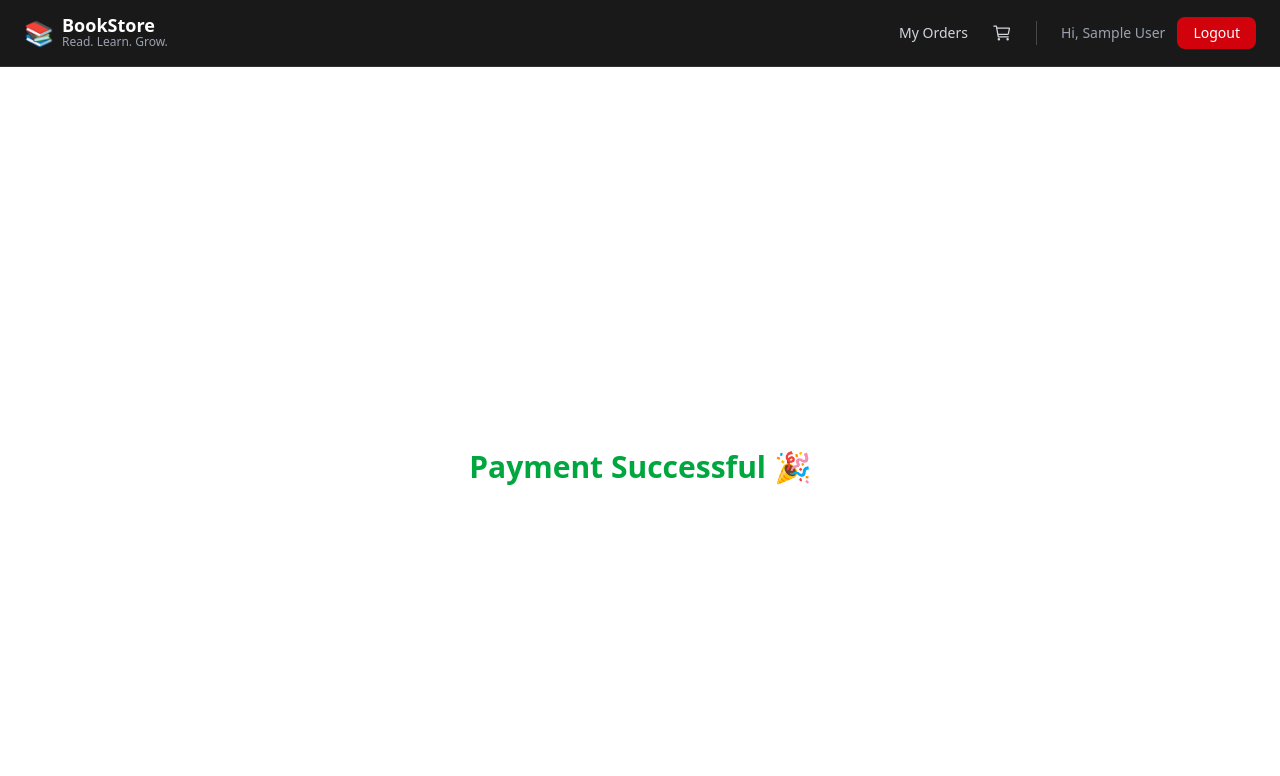
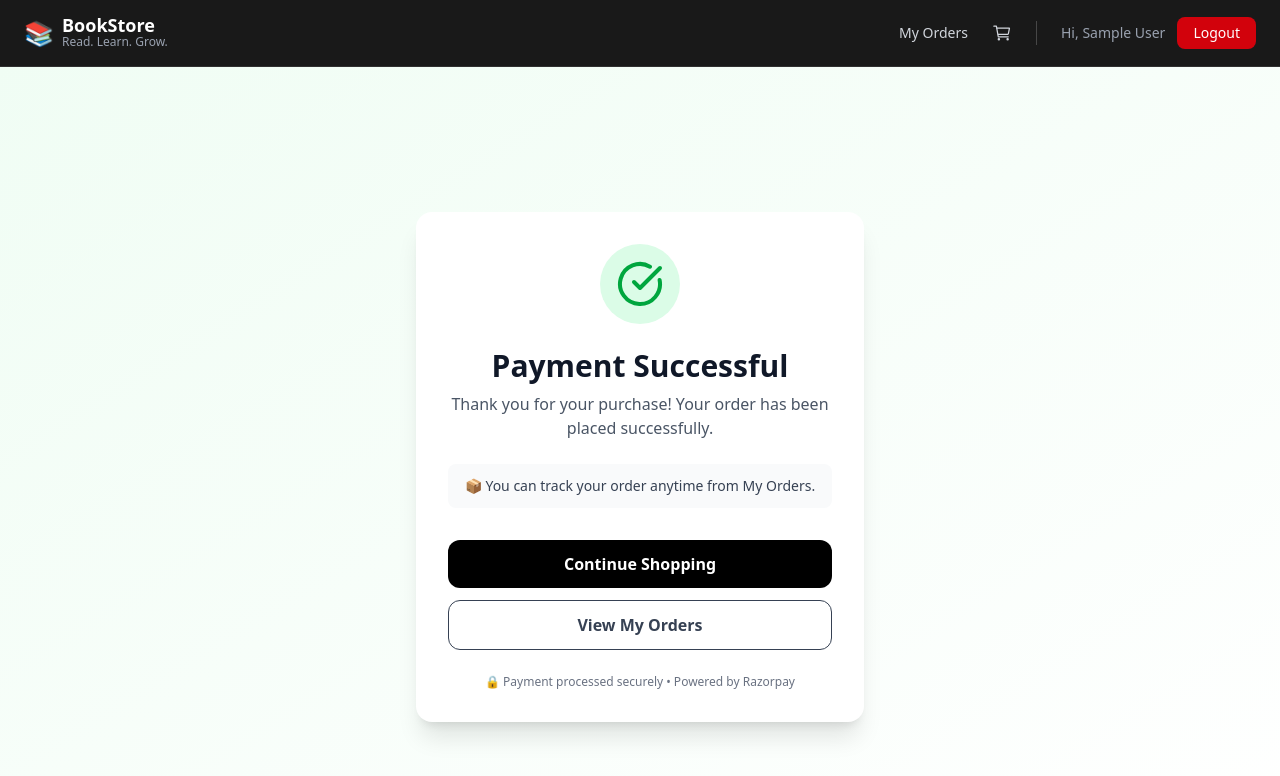
Before and after one commit to santosH7321/Fullstack-projects, a React (Vite) app in the folder book-selling-platform/frontend/: page /success in a window 1280 px wide. Shown: the top 776 px of the page. Built offline with nearby package versions, Linux system fonts and the light colour scheme; no server answers; sample sign-in values are in the browser's storage.

Commit message:
redesign order success

```diff
--- a/book-selling-platform/frontend/package.json
+++ b/book-selling-platform/frontend/package.json
@@ -14,6 +14,7 @@
     "@reduxjs/toolkit": "^2.11.2",
     "@tailwindcss/vite": "^4.1.18",
     "axios": "^1.13.2",
+    "lucide-react": "^0.562.0",
     "react": "^19.2.0",
     "react-dom": "^19.2.0",
     "react-icons": "^5.5.0",
--- a/book-selling-platform/frontend/src/pages/OrderSuccess.jsx
+++ b/book-selling-platform/frontend/src/pages/OrderSuccess.jsx
@@ -1,9 +1,54 @@
+import { Link } from "react-router-dom"
+import { CheckCircle } from "lucide-react"
+
 export default function OrderSuccess() {
   return (
-    <div className="h-screen flex items-center justify-center">
-      <h1 className="text-3xl font-bold text-green-600">
-        Payment Successful 🎉
-      </h1>
+    <div className="min-h-screen flex items-center justify-center bg-gradient-to-br from-green-50 to-white px-4">
+      <div className="w-full max-w-md rounded-2xl bg-white p-8 shadow-xl text-center">
+
+        <div className="flex justify-center mb-6">
+          <div className="rounded-full bg-green-100 p-4">
+            <CheckCircle className="h-12 w-12 text-green-600" />
+          </div>
+        </div>
+
+        <h1 className="text-3xl font-bold text-gray-900">
+          Payment Successful
+        </h1>
+
+        <p className="mt-2 text-gray-600">
+          Thank you for your purchase!
+          Your order has been placed successfully.
+        </p>
+
+        <div className="mt-6 rounded-lg bg-gray-50 px-4 py-3 text-sm text-gray-700">
+          📦 You can track your order anytime from
+          <span className="font-medium"> My Orders</span>.
+        </div>
+
+        <div className="mt-8 space-y-3">
+          <Link
+            to="/"
+            className="block w-full rounded-xl bg-black px-6 py-3
+                       text-white font-semibold
+                       hover:bg-gray-900 transition"
+          >
+            Continue Shopping
+          </Link>
+
+          <Link
+            to="/orders"
+            className="block w-full rounded-xl border px-6 py-3
+                       font-semibold text-gray-700
+                       hover:bg-gray-100 transition"
+          >
+            View My Orders
+          </Link>
+        </div>
+        <p className="mt-6 text-xs text-gray-500">
+          🔒 Payment processed securely • Powered by Razorpay
+        </p>
+      </div>
     </div>
   )
 }
```
Also changed, not shown: 1 other file (tests, documents, lock files or other folders).
